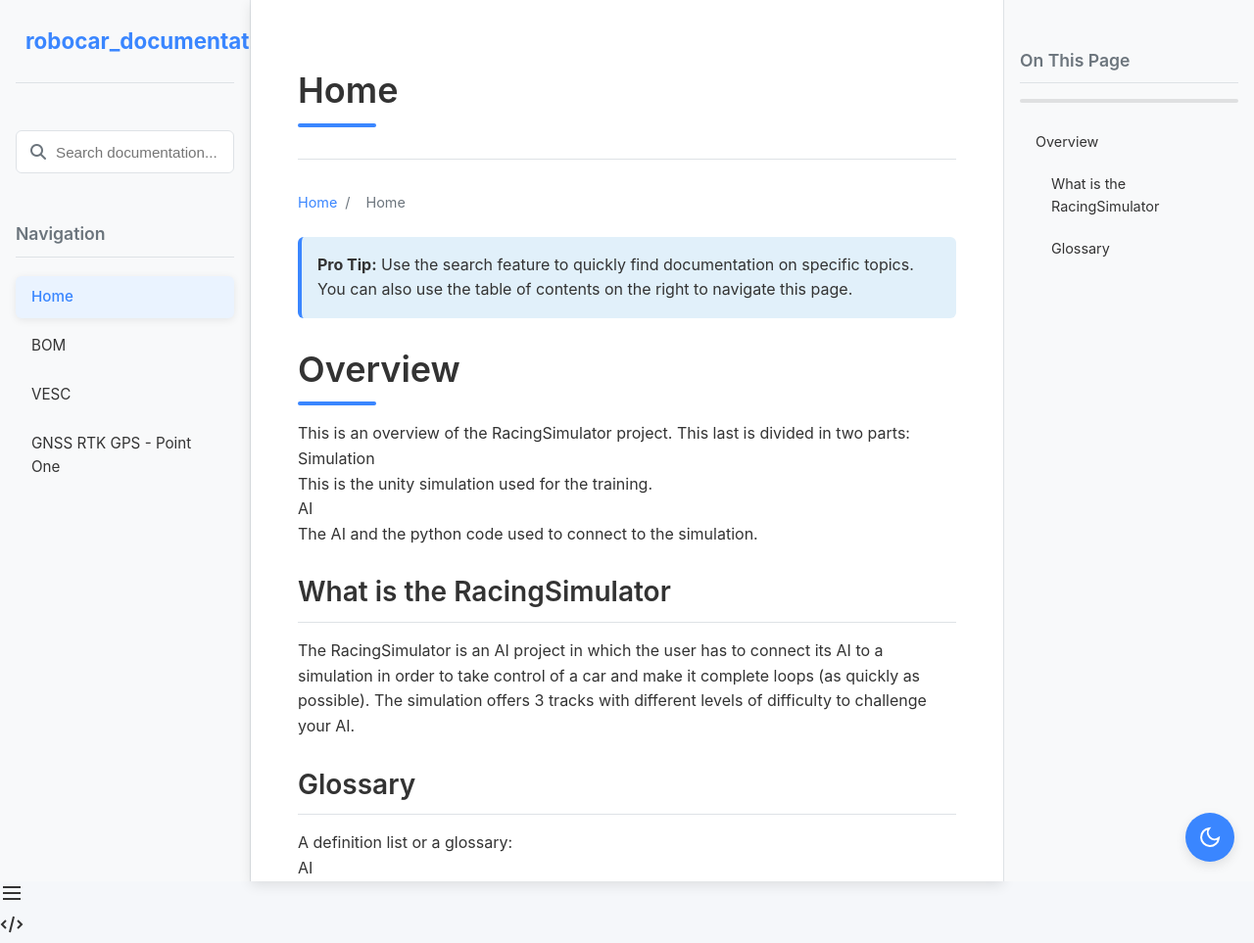
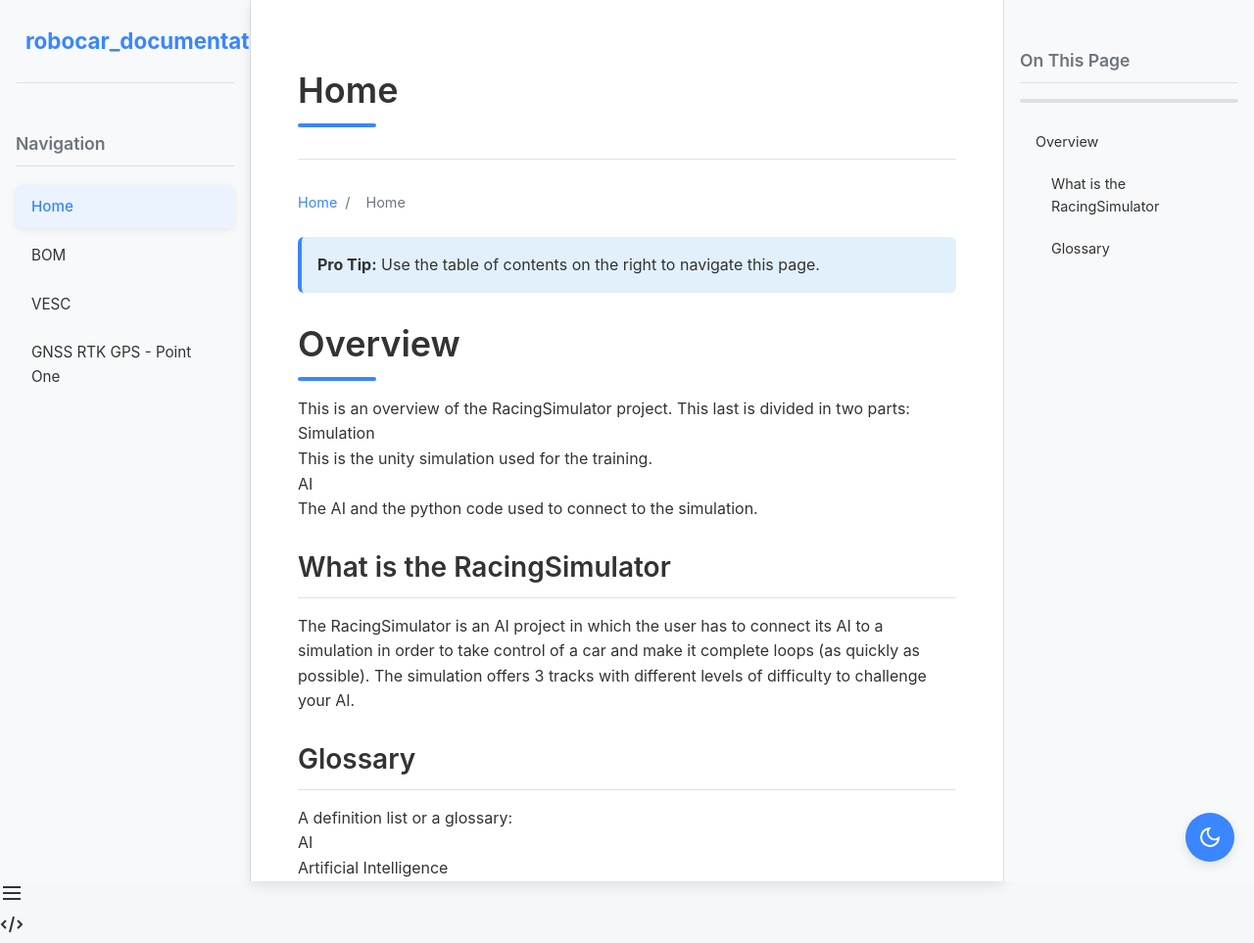
Before and after one commit to Tek5-robocar/robocar_documentation, a Jekyll site: the page built from index.md, in a window 1280 px wide. Shown: the whole page at 98% size. Built offline with Jekyll 4.4.1, drawn with Linux system fonts in a browser that asks for light colours; some of the changed lines change nothing that is shown.

```diff
--- a/_layouts/three-column.html
+++ b/_layouts/three-column.html
@@ -688,12 +688,6 @@
         <span>{{ site.title }}</span>
       </div>
 
-      <div class="search-box">
-        <i class="fas fa-search"></i>
-        <input type="text" id="search-input" placeholder="Search documentation...">
-        <div id="search-results"></div>
-      </div>
-
       <h2>Navigation</h2>
       <ul>
         {% for item in site.data.navigation %}
@@ -714,17 +708,14 @@
         <h1 class="page-title">{{ page.title }}</h1>
         <p class="page-description">{{ page.description }}</p>
       </div>
-
       <div class="breadcrumbs">
         <a href="/">Home</a>
         <span>/</span>
         <span>{{ page.title }}</span>
       </div>
-
       <div class="alert alert-info">
-        <strong>Pro Tip:</strong> Use the search feature to quickly find documentation on specific topics. You can also use the table of contents on the right to navigate this page.
+        <strong>Pro Tip:</strong> Use the table of contents on the right to navigate this page.
       </div>
-
       {{ content }}
     </main>
 
@@ -740,7 +731,7 @@
     </nav>
   </div>
 
-  <!-- Mobile Toggle Buttons -->
+  <!-- Mobile Toggle Buttons and Theme -->
   <div class="mobile-menu-toggle" onclick="toggleSidebar()">
     <svg xmlns="http://www.w3.org/2000/svg" width="24" height="24" viewBox="0 0 24 24" fill="none" stroke="currentColor" stroke-width="2">
       <path d="M3 6h18M3 12h18M3 18h18"/>
@@ -753,39 +744,30 @@
     </svg>
   </div>
 
-  <!-- Overlay for mobile -->
   <div class="overlay" onclick="closeAll()"></div>
 
-  <!-- Theme Toggle -->
   <div class="theme-toggle" onclick="toggleTheme()">
     <svg xmlns="http://www.w3.org/2000/svg" width="24" height="24" viewBox="0 0 24 24" fill="none" stroke="currentColor" stroke-width="2">
       <path d="M21 12.79A9 9 0 1 1 11.21 3 7 7 0 0 0 21 12.79z"></path>
     </svg>
   </div>
 
-  <!-- Custom JavaScript -->
   <script>
-    // Search functionality implementation
     document.addEventListener('DOMContentLoaded', function() {
-      // Generate TOC
       const tocList = document.querySelector('#toc .toc-list');
       const mainContent = document.querySelector('#main-content');
       const headings = mainContent.querySelectorAll('h1, h2, h3, h4, h5, h6');
       const progressBar = document.querySelector('.toc-progress-inner');
 
-      // Skip the page title
       headings.forEach(heading => {
         if (heading.classList.contains('page-title')) return;
-
         if (!heading.id) {
           heading.id = heading.textContent.trim().toLowerCase().replace(/\s+/g, '-').replace(/[^a-z0-9-]/g, '');
         }
-
         const listItem = document.createElement('li');
         listItem.classList.add('toc-list-item');
         const level = parseInt(heading.tagName.substring(1));
         listItem.classList.add(`toc-level-${level}`);
-
         const link = document.createElement('a');
         link.classList.add('toc-link');
         link.href = `#${heading.id}`;
@@ -796,28 +778,23 @@
           document.querySelectorAll('#toc .is-active-link').forEach(l => l.classList.remove('is-active-link'));
           link.classList.add('is-active-link');
         });
-
         listItem.appendChild(link);
         tocList.appendChild(listItem);
       });
 
-      // Set initial active link
       if (headings.length > 0) {
         const firstHeading = headings[0];
         const firstLink = document.querySelector(`#toc .toc-link[href="#${firstHeading.id}"]`);
         if (firstLink) firstLink.classList.add('is-active-link');
       }
 
-      // Scroll progress tracking
+      mainContent.scrollTop = 0;
       mainContent.addEventListener('scroll', function() {
         const scrollHeight = mainContent.scrollHeight - mainContent.clientHeight;
         const scrolled = (mainContent.scrollTop / scrollHeight) * 100;
         progressBar.style.width = `${scrolled}%`;
-
-        // Update active TOC link
         let currentHeading = null;
         let closestDistance = Infinity;
-
         headings.forEach(heading => {
           if (heading.classList.contains('page-title')) return;
           const rect = heading.getBoundingClientRect();
@@ -827,22 +804,14 @@
             closestDistance = distance;
           }
         });
-
         if (currentHeading) {
           document.querySelectorAll('#toc .is-active-link').forEach(l => l.classList.remove('is-active-link'));
           const tocLink = document.querySelector(`#toc .toc-link[href="#${currentHeading.id}"]`);
           if (tocLink) tocLink.classList.add('is-active-link');
         }
       });
-
-      // Set initial scroll position
-      mainContent.scrollTop = 0;
-
-      // Initialize search functionality
-      initSearch();
     });
 
-    // Mobile menu functions
     function toggleSidebar() {
       document.querySelector('.sidebar').classList.toggle('active');
       document.querySelector('.overlay').classList.toggle('active');
@@ -859,123 +828,15 @@
       document.querySelector('.overlay').classList.remove('active');
     }
 
-    // Theme toggle function
     function toggleTheme() {
       document.body.classList.toggle('dark-mode');
       const isDarkMode = document.body.classList.contains('dark-mode');
       localStorage.setItem('theme', isDarkMode ? 'dark' : 'light');
     }
 
-    // Load saved theme
     if (localStorage.getItem('theme') === 'dark') {
       document.body.classList.add('dark-mode');
     }
-
-    // Search functionality
-    function initSearch() {
-      const searchInput = document.getElementById('search-input');
-      const searchResults = document.getElementById('search-results');
-      let searchIndex = [];
-      let lastSearchTime = 0;
-      const searchDelay = 300;
-
-      fetch('{{ site.baseurl }}/search.json')
-        .then(res => res.json())
-        .then(data => searchIndex = data);
-
-      function escapeRegExp(string) {
-        return string.replace(/[.*+?^${}()|[\]\\]/g, '\\$&');
-      }
-
-      function createSnippets(text, query, maxSnippets = 3, snippetLength = 100) {
-        if (!text || !query) return [];
-
-        const escapedQuery = escapeRegExp(query);
-        const regex = new RegExp(escapedQuery, 'gi');
-        const snippets = new Set();  // Use Set to auto-deduplicate
-        let match;
-        let lastIndex = 0;
-
-        while ((match = regex.exec(text)) !== null && snippets.size < maxSnippets) {
-          const start = Math.max(lastIndex, match.index - Math.floor(snippetLength / 2));
-          const end = Math.min(text.length, match.index + match[0].length + Math.floor(snippetLength / 2));
-          let snippet = text.substring(start, end).trim();
-
-          // Highlight match
-          snippet = snippet.replace(regex, '<span class="highlight">$&</span>');
-
-          // Add ellipsis if not full sentence
-          if (start > 0) snippet = '...' + snippet;
-          if (end < text.length) snippet = snippet + '...';
-
-          // Only add if it's not already in the set
-          snippets.add(snippet);
-          lastIndex = end;
-        }
-
-        return Array.from(snippets);
-      }
-
-      function performSearch() {
-        const query = searchInput.value.trim();
-        const currentTime = Date.now();
-        if (currentTime - lastSearchTime < searchDelay) return;
-        lastSearchTime = currentTime;
-
-        if (query.length < 2) {
-          searchResults.innerHTML = '';
-          searchResults.classList.remove('active');
-          return;
-        }
-
-        const results = searchIndex.filter(item =>
-          (item.title && item.title.toLowerCase().includes(query.toLowerCase())) ||
-          (item.excerpt && item.excerpt.toLowerCase().includes(query.toLowerCase())) ||
-          (item.content && item.content.toLowerCase().includes(query.toLowerCase()))
-        );
-
-        searchResults.innerHTML = '';
-
-        if (results.length === 0) {
-          searchResults.innerHTML = `<div class="no-results">No results for "${query}"</div>`;
-          searchResults.classList.add('active');
-          return;
-        }
-
-        results.forEach(result => {
-          const item = document.createElement('div');
-          item.className = 'search-result-item';
-          const title = result.title.replace(new RegExp(escapeRegExp(query), 'gi'), '<span class="highlight">$&</span>');
-          const snippets = createSnippets(result.content, query);
-          let snippetsHtml = snippets.map(s => `<div class="search-result-snippet">${s}</div>`).join('');
-
-          item.innerHTML = `
-            <div class="search-result-title">${title}</div>
-            <div class="search-result-url">${result.url}</div>
-            <div class="search-result-snippets">${snippetsHtml}</div>
-          `;
-          item.addEventListener('click', () => {
-            window.location.href = result.url;
-          });
-          searchResults.appendChild(item);
-        });
-
-        searchResults.classList.add('active');
-      }
-
-      let timeout;
-      searchInput.addEventListener('input', () => {
-        clearTimeout(timeout);
-        timeout = setTimeout(performSearch, searchDelay);
-      });
-
-      document.addEventListener('click', (e) => {
-        if (!searchResults.contains(e.target) && e.target !== searchInput) {
-          searchResults.classList.remove('active');
-        }
-      });
-    }
-
   </script>
 </body>
 </html>
```
